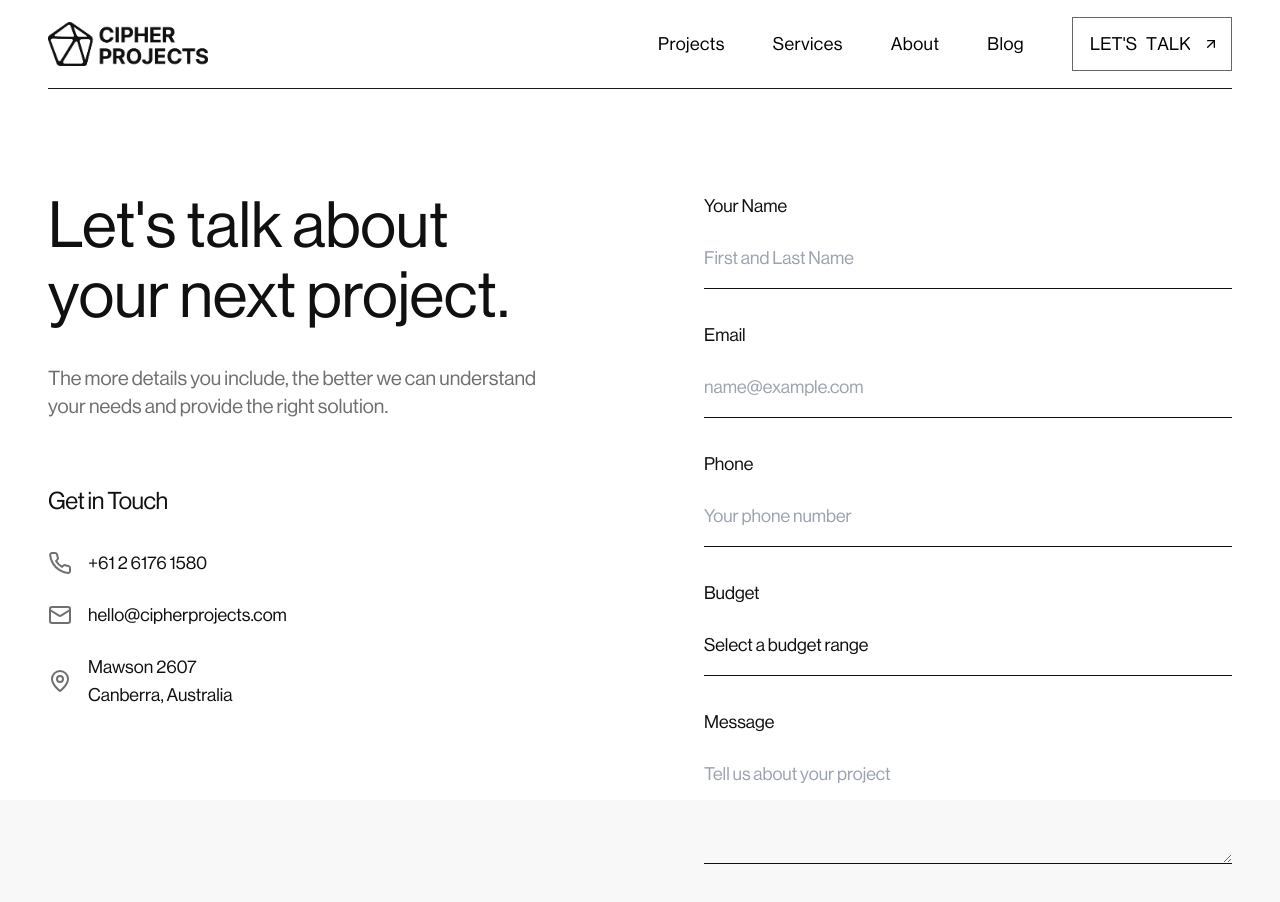
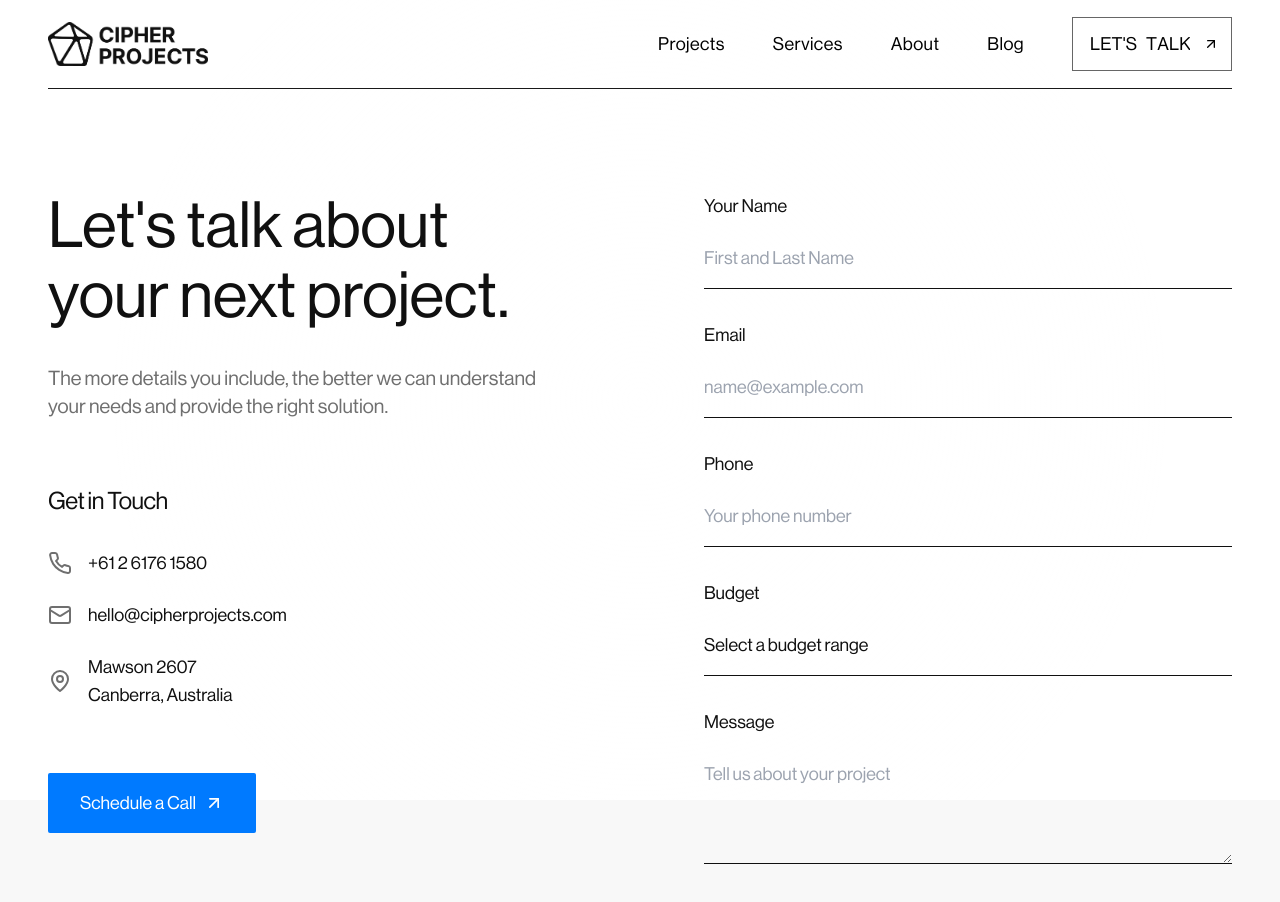
Before and after one commit to meteordefect/cipher-projects, a Next.js app: page /contact in a window 1280 px wide. Shown: the top 902 px of the page. Built offline with nearby package versions, Linux system fonts and the light colour scheme.

Commit message:
Corrected node version and add meeting button

```diff
--- a/src/app/api/favicon/route.ts
+++ /dev/null
@@ -1,20 +0,0 @@
-import { NextResponse } from 'next/server'
-import { readFileSync } from 'fs'
-import { join } from 'path'
-
-export async function GET() {
-  try {
-    const filePath = join(process.cwd(), 'public', 'favicon.ico')
-    const fileBuffer = readFileSync(filePath)
-
-    return new NextResponse(fileBuffer, {
-      headers: {
-        'Content-Type': 'image/x-icon',
-        'Cache-Control': 'public, max-age=31536000',
-      },
-    })
-  } catch (error) {
-    console.error('Favicon error:', error)
-    return new NextResponse(null, { status: 404 })
-  }
-}
--- a/src/app/layout.tsx
+++ b/src/app/layout.tsx
@@ -48,10 +48,11 @@ const neueHaas = localFont({
 export const metadata: Metadata = {
   title: 'Cipher Projects', // Title shown in the browser tab and search engines
   description: 'Cipher Projects delivers world-class software development services to clients across Europe, Asia & Australia. Web, mobile, cloud & AI expertise', // Meta description for search engines
-  icons: {
-    icon: { url: '/api/favicon', type: 'image/x-icon' },
-    shortcut: { url: '/api/favicon', type: 'image/x-icon' },
-  },
+  icons: [
+    { rel: 'icon', url: '/favicon.ico' },
+    { rel: 'icon', url: '/favicon.png', type: 'image/png' },
+    { rel: 'icon', url: '/favicon-16x16.png', type: 'image/png', sizes: '16x16' }
+  ],
   keywords: ['Cipher Projects', 'Cloud Solutions', 'Cybersecurity', 'Software Development', 'IT Outsourcing'], // SEO keywords
   openGraph: {
     title: 'Cipher Projects',
--- a/src/components/Contact/index.tsx
+++ b/src/components/Contact/index.tsx
@@ -1,5 +1,5 @@
 import Link from 'next/link'
-import { Mail, Phone, MapPin } from 'lucide-react'
+import { Mail, Phone, MapPin, ArrowUpRight } from 'lucide-react'
 import AnimatedSection from '../../app/about/components/AnimatedSection'
 import ContactForm from './ContactForm'
 
@@ -21,6 +21,7 @@ export default function Contact() {
             </AnimatedSection>
 
             {/* Contact Info */}
+            <div className="space-y-12">
               <div className="space-y-8">
                 <h2 className="text-2xl font-normal">Get in Touch</h2>
                 <div className="space-y-6">
@@ -48,6 +49,19 @@ export default function Contact() {
                   </div>
                 </div>
               </div>
+
+              <div className="pt-4">
+                <Link
+                  href="https://cal.com/cipher-projects/30min"
+                  target="_blank"
+                  rel="noopener noreferrer"
+                  className="inline-flex items-center gap-2 px-8 py-4 bg-[#007AFF] text-white rounded-sm hover:bg-[#0056B3] transition-colors duration-300"
+                >
+                  <span className="text-lg">Schedule a Call</span>
+                  <ArrowUpRight className="w-5 h-5" />
+                </Link>
+              </div>
+            </div>
           </div>
 
           {/* Right Column - Contact Form */}
```
Also changed, not shown: package.json (+5 -5 lines), 1 other file (tests, documents, lock files or other folders). Lines whose indentation alone changed are shown as unchanged.
